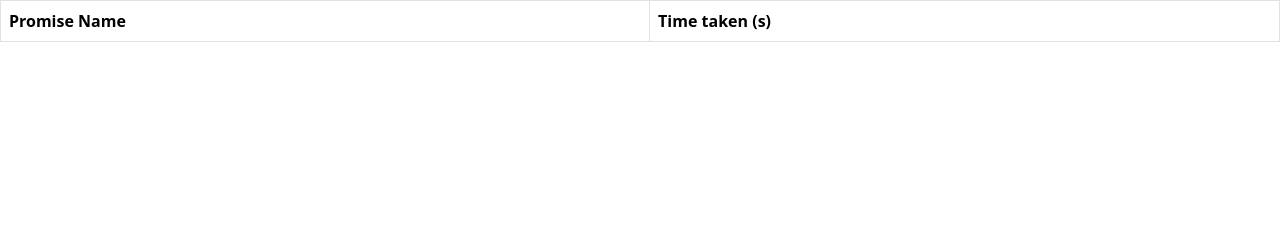
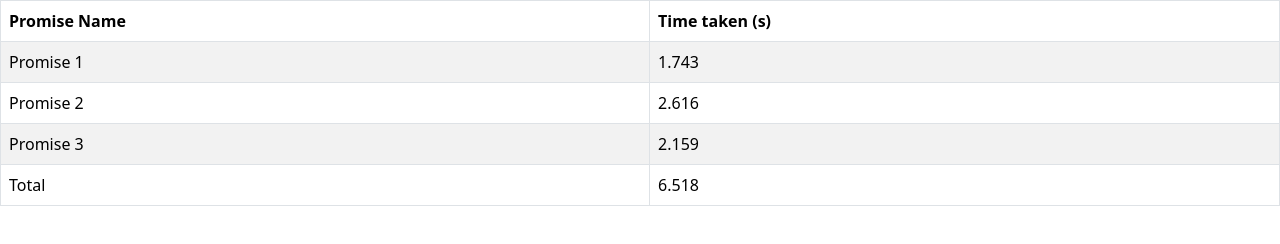
Before and after one commit to acciojob/wait-for-multiple-promises-srujana-porandla, a website: page main.html in a window 1280 px wide. Drawn offline with nearby package versions, Linux system fonts and the light colour scheme.

Commit message:
created a submission

```diff
--- a/main.html
+++ b/main.html
@@ -13,14 +13,19 @@
 
   <body>
     <!-- the entire body must be written by student -->
-    <table class="table table-striped table-hover table-bordered">
+    <table id="tableP" class="table table-striped table-hover table-bordered">
       <thead>
         <tr>
           <th>Promise Name</th>
           <th>Time taken (s)</th>
         </tr>
       </thead>
-      <tbody id="output"></tbody>
+      <tbody id="tbody">
+		  <tr id="loadingRow">
+			  <td colspan="2">Loading...</td>
+		  </tr>
+
+	  </tbody>
     </table>
 
     <script type="text/javascript" src="./script.js"></script>
--- a/script.js
+++ b/script.js
@@ -1 +1,43 @@
 //your JS code here. If required.
+function createPromise(){
+	const delay=Math.floor(Math.random()*2000)+1000;
+	return new Promise((resolve)=>{
+		setTimeout(()=>{
+			resolve(delay/1000);
+		},delay);
+	});
+}
+const promises=[
+	createPromise(),
+	createPromise(),
+    createPromise()
+];
+const tableBody = document.getElementById('tbody');
+const loadingRow = document.getElementById('loadingRow');
+
+
+loadingRow.style.display = ''
+Promise.all(promises).then(results=>{
+	console.log('All promises resolved:', results);
+	 loadingRow.style.display = 'none';
+    tableBody.innerHTML = '';
+	results.forEach((time,index)=>{
+		const row=document.createElement('tr');
+		row.innerHTML=`
+		<td>Promise ${index + 1}</td>
+        <td>${time.toFixed(3)}</td>`;
+		tableBody.appendChild(row);
+	});
+	const totalTime=results.reduce((acc, curr) => acc + curr, 0);
+	const totalRow=document.createElement('tr');
+	  totalRow.innerHTML = `
+            <td>Total</td>
+            <td>${totalTime.toFixed(3)}</td>
+        `;
+        tableBody.appendChild(totalRow);
+}) .catch(error => {
+        console.error('Error waiting for promises:', error);
+	    tableBody.innerHTML = `<tr><td colspan="2">Error: ${error.message}</td></tr>`;
+
+        loadingRow.style.display = 'none';
+});
```
